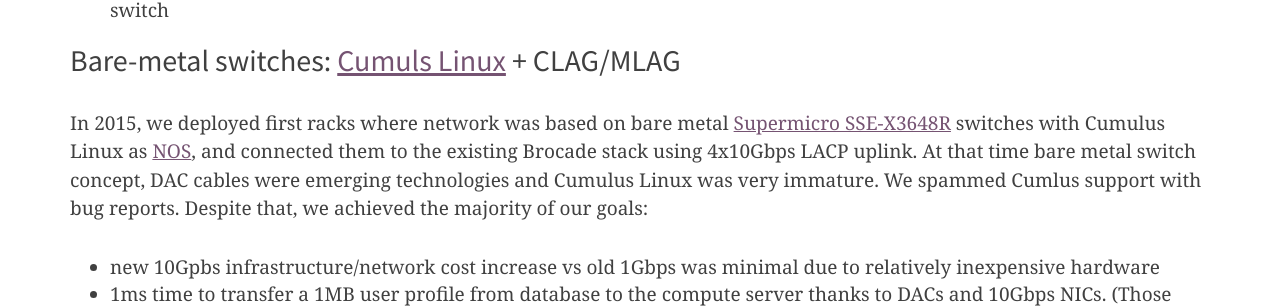
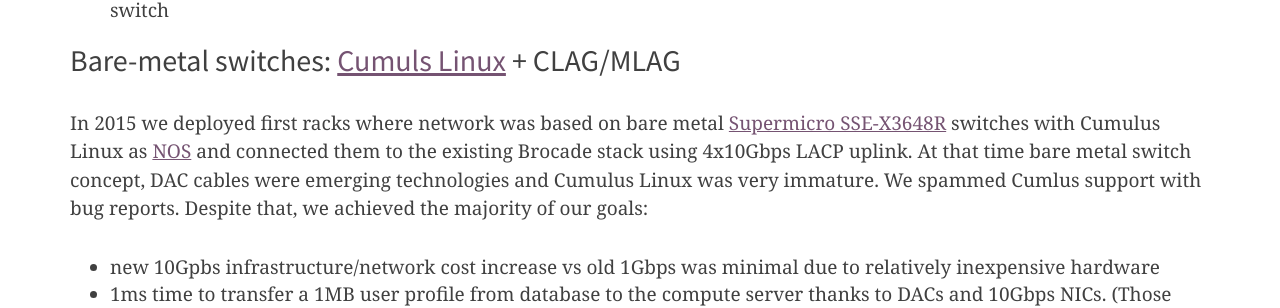
Before and after one commit to RTBHOUSE/techblog, a Jekyll site: the page built from _posts/2021-11-24-L2-EVPN-to-L3-concept-part1.markdown, in a window 1280 px wide and 900 px high, scrolled down 1576 px. Shown: the part 150-458 px from the top of the window. Built offline with Jekyll 4.4.1, drawn with Linux system fonts in a browser that asks for light colours; nearby versions of some CDN libraries; comment, search, counter and statistics services are not loaded.

```diff
--- a/_posts/2021-11-24-L2-EVPN-to-L3-concept-part1.markdown
+++ b/_posts/2021-11-24-L2-EVPN-to-L3-concept-part1.markdown
@@ -34,7 +34,7 @@ DMZ for front servers. This setup was optimal from the cost perspective at that
 
 ## Bare-metal switches: [Cumuls Linux](https://www.nvidia.com/en-us/networking/ethernet-switching/cumulus-linux/) + CLAG/MLAG
 
-In 2015, we deployed first racks where network was based on bare metal [Supermicro SSE-X3648R](https://www.supermicro.com/en/products/accessories/networking/sse-x3648s.php) switches with Cumulus Linux as [NOS](https://en.wikipedia.org/wiki/Network_operating_system), and connected them to the existing Brocade stack using 4x10Gbps LACP uplink.
+In 2015 we deployed first racks where network was based on bare metal [Supermicro SSE-X3648R](https://www.supermicro.com/en/products/accessories/networking/sse-x3648s.php) switches with Cumulus Linux as [NOS](https://en.wikipedia.org/wiki/Network_operating_system) and connected them to the existing Brocade stack using 4x10Gbps LACP uplink.
 At that time bare metal switch concept, DAC cables were emerging technologies and Cumulus Linux was very immature. We spammed Cumlus support with bug reports.
 Despite that, we achieved the majority of our goals:
 
```
